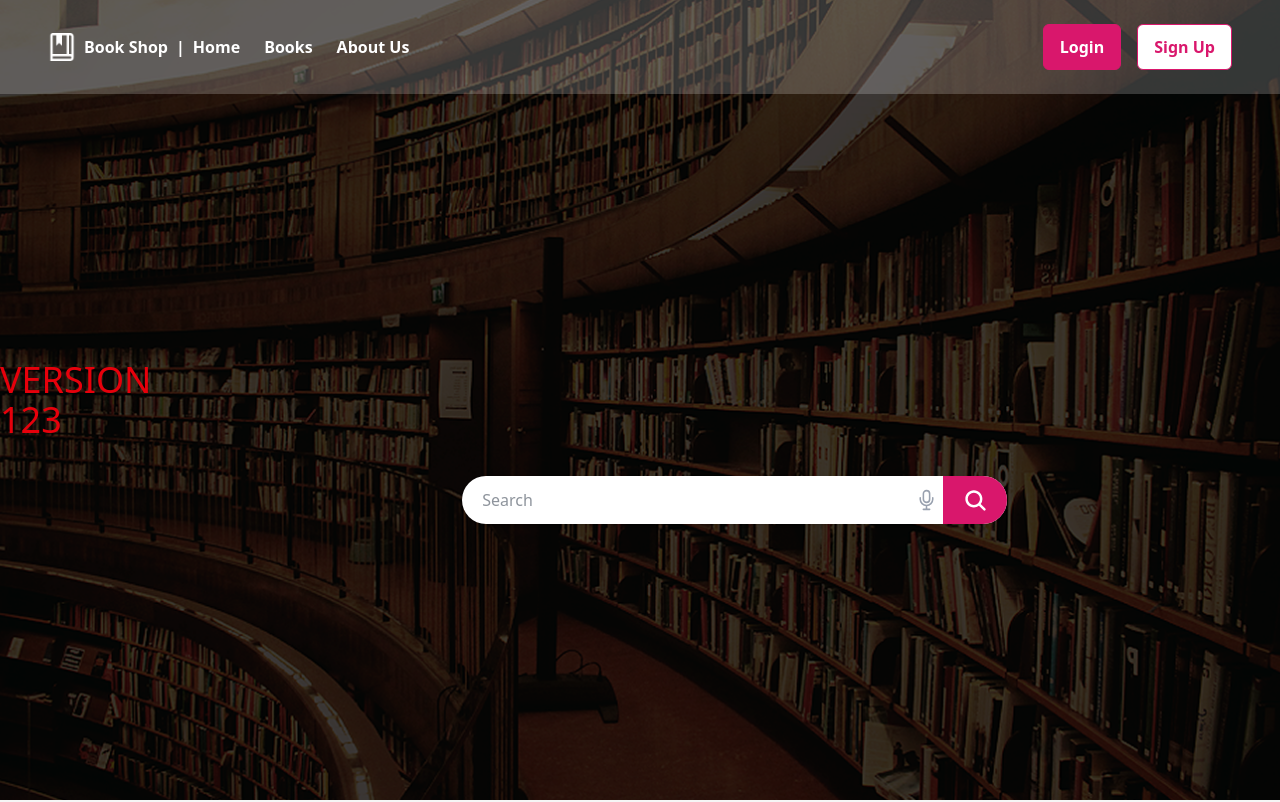
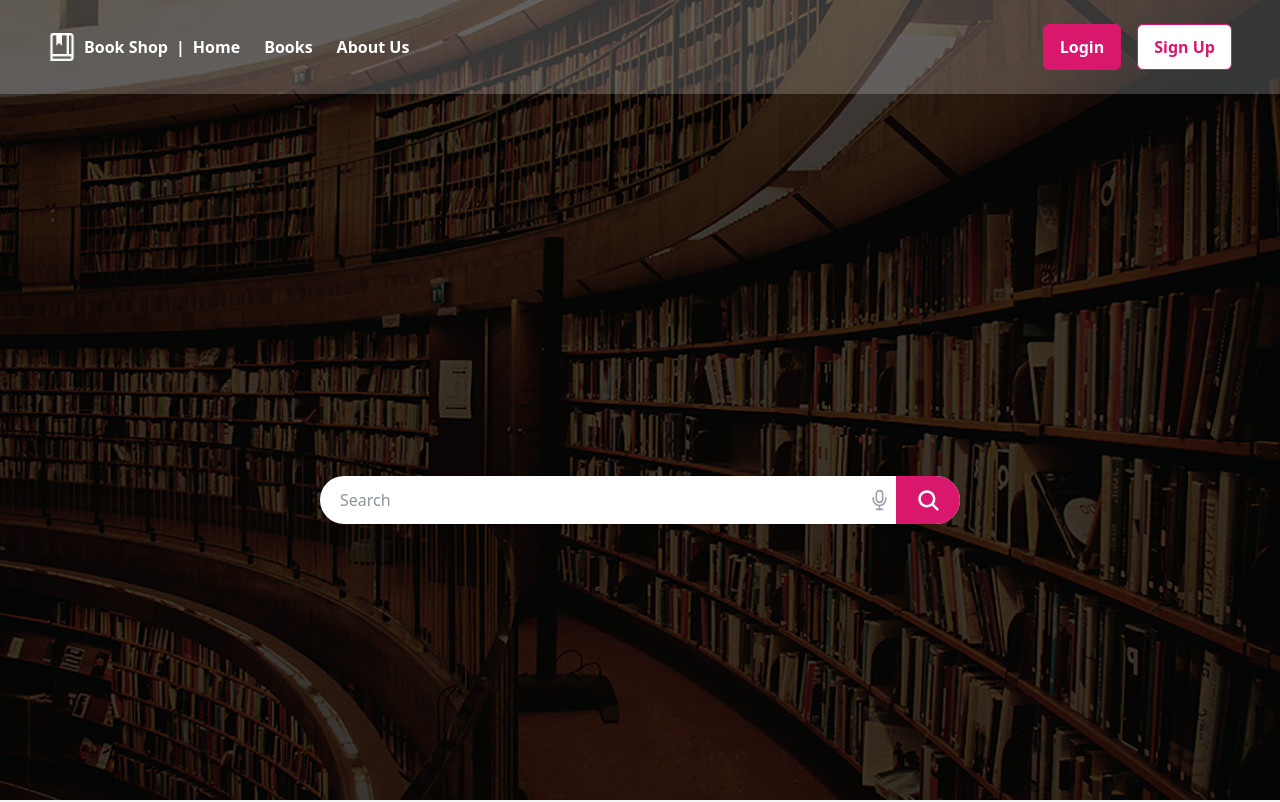
Before and after one commit to youssefMasry88/task_mintor_test, a React (Vite) app: page / in a window 1280 px wide. Shown: the top 802 px of the page. Built offline with nearby package versions, Linux system fonts and the light colour scheme.

Commit message:
test version change

```diff
--- a/src/Pages/HomePageBeforeLogin/HomePageBeforeLogin.jsx
+++ b/src/Pages/HomePageBeforeLogin/HomePageBeforeLogin.jsx
@@ -89,7 +89,7 @@ export default function HomePageBeforeLogin() {
           className="w-full object-cover h-[60vh] md:h-screen "
         />
         <div className="absolute inset-0 bg-black/40 flex md:items-center md:justify-center  ">
-        <h1 className="text-4xl text-red-600">VERSION 123</h1>
+
           <div className="w-full ">
             <SearchBar />
           </div>
```
